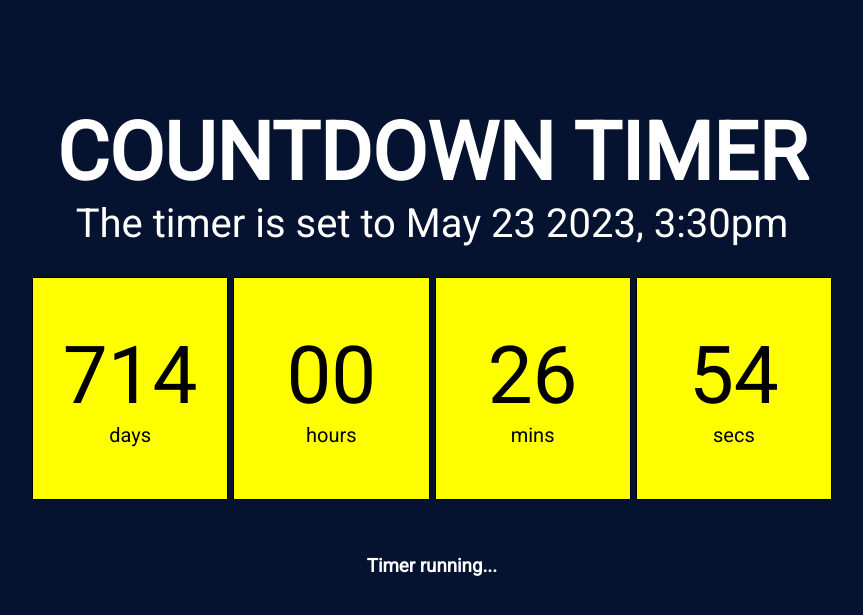
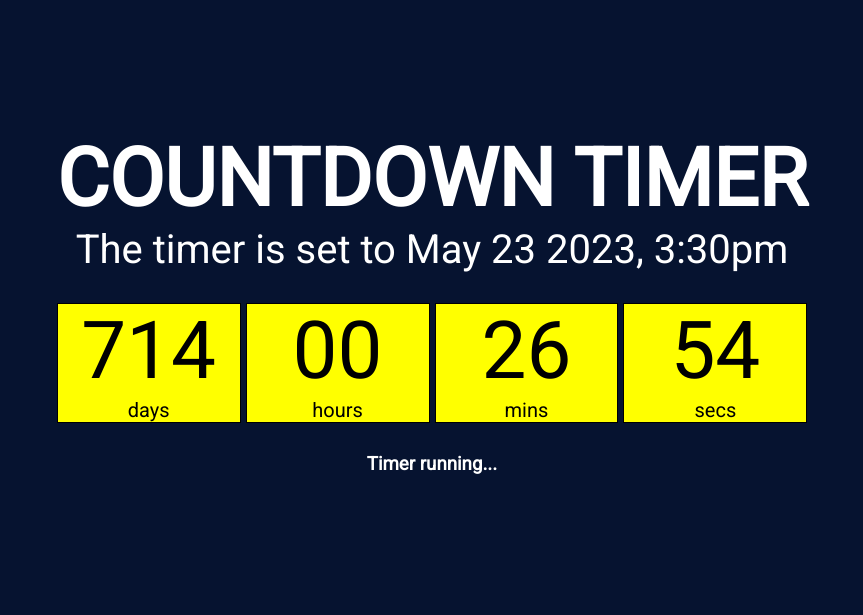
Before and after one commit to ayarmkt/countdown-timer, a plain HTML site: page index.html in a window 1280 px wide. Shown: the part 97-712 px from the top of the page, without its empty margins (208-1071 px from the left). Drawn offline with Linux system fonts and the light colour scheme.

Commit message:
updated css grid

```diff
--- a/style.css
+++ b/style.css
@@ -12,31 +12,25 @@
   width: 100vw;
   display: grid;
   grid-template-areas:
-    '. . . .'
-    '. main main main .'
-    '. main main main .'
+    '. . . '
+    '. main main main main .'
+    '. main  main main main .'
     '. . . .';
   align-content: center;
   justify-content: center;
 }
 
 .main-section {
-  height: 600px;
-  width: 800px;
   grid-area: main;
   display: grid;
   grid-gap: 10px;
-  grid-template-areas:
-    'text-description'
-    'text-description'
-    'timer'
-    'timer'
-    'timer-description';
+  padding: 0 30px;
 }
 
 /*TEXT*/
 .text-description {
-  grid-area: text-description;
+  width: 100%;
+  grid-area: 1/1;
   display: grid;
   justify-items: center;
   align-content: end;
@@ -60,11 +54,9 @@
 
 /*TIMER*/
 .timer {
-  grid-area: timer;
+  width: 100%;
   display: grid;
-  grid-template-columns: repeat(auto-fit, minmax(80px, 1fr));
-  justify-items: center;
-  align-items: center;
+  grid-template-columns: repeat(auto-fit, minmax(130px, 1fr));
   grid-gap: 5px;
   margin: 20px 0;
 }
@@ -72,8 +64,6 @@
 .timer-component {
   background: yellow;
   border: 1px solid black;
-  width: 100%;
-  height: 100%;
   display: grid;
   justify-content: center;
   align-content: center;
@@ -94,7 +84,6 @@
 
 /*TIMER FINISHED*/
 .timer-description {
-  grid-area: timer-description;
   display: grid;
   justify-content: center;
   align-content: center;
```
